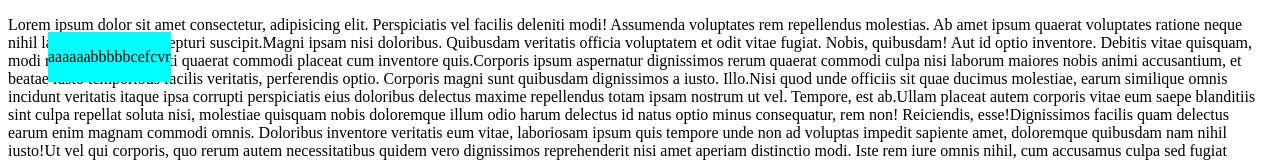
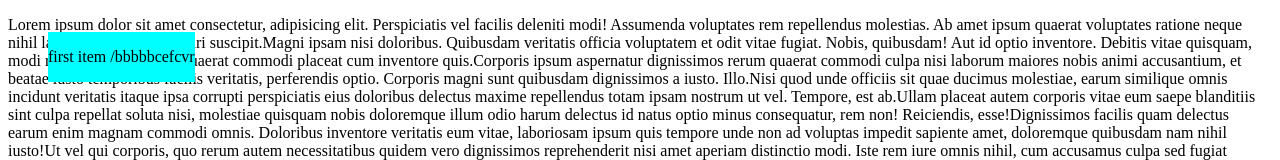
Before and after one commit to Yurka2012/lesson-10, a plain HTML site: page header.html in a window 1280 px wide. Shown: the top 160 px of the page. Drawn offline with Linux system fonts and the light colour scheme.

Commit message:
Update header.html

```diff
--- a/header.html
+++ b/header.html
@@ -25,7 +25,7 @@
     <header>
         <ul>
             <li class="list-item">
-                <p>aaaaaa </p>
+                <p>first item / </p>
             </li>
             <li class="list-item">
                 <p>bbbbb</p>
```
